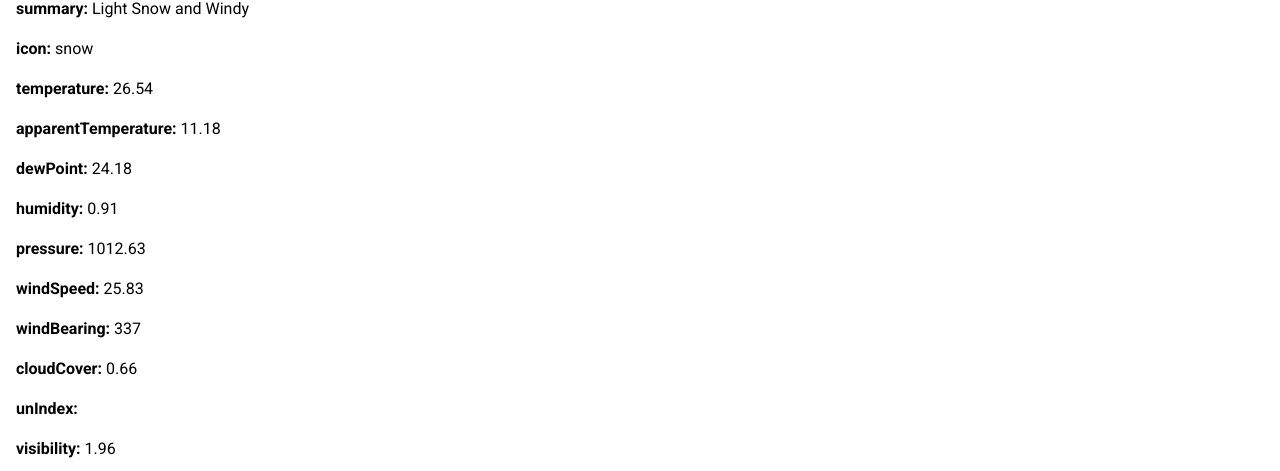
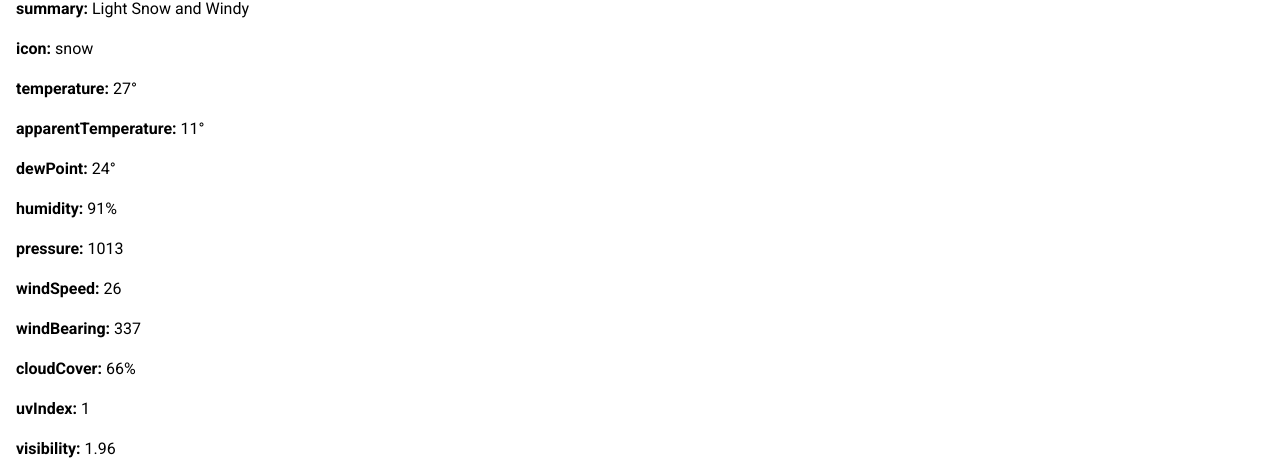
Before and after one commit to jdugdown/weather, a Vue app: page / in a window 1280 px wide. Shown: the part 181-652 px from the top of the page. Built offline with nearby package versions, Linux system fonts and the light colour scheme; a web font is replaced by a local one.

Commit message:
add temp, round, and percent filters

```diff
--- a/src/components/Currently.vue
+++ b/src/components/Currently.vue
@@ -3,15 +3,15 @@
     <p><strong>time:</strong> {{ forecast.time }}</p>
     <p><strong>summary:</strong> {{ forecast.summary }}</p>
     <p><strong>icon:</strong> {{ forecast.icon }}</p>
-    <p><strong>temperature:</strong> {{ forecast.temperature }}</p>
-    <p><strong>apparentTemperature:</strong> {{ forecast.apparentTemperature }}</p>
-    <p><strong>dewPoint:</strong> {{ forecast.dewPoint }}</p>
-    <p><strong>humidity:</strong> {{ forecast.humidity }}</p>
-    <p><strong>pressure:</strong> {{ forecast.pressure }}</p>
-    <p><strong>windSpeed:</strong> {{ forecast.windSpeed }}</p>
+    <p><strong>temperature:</strong> {{ forecast.temperature | temperature }}</p>
+    <p><strong>apparentTemperature:</strong> {{ forecast.apparentTemperature | temperature }}</p>
+    <p><strong>dewPoint:</strong> {{ forecast.dewPoint | temperature }}</p>
+    <p><strong>humidity:</strong> {{ forecast.humidity | percent }}</p>
+    <p><strong>pressure:</strong> {{ forecast.pressure | round }}</p>
+    <p><strong>windSpeed:</strong> {{ forecast.windSpeed | round }}</p>
     <p><strong>windBearing:</strong> {{ forecast.windBearing }}</p>
-    <p><strong>cloudCover:</strong> {{ forecast.cloudCover }}</p>
-    <p><strong>unIndex:</strong> {{ forecast.unIndex }}</p>
+    <p><strong>cloudCover:</strong> {{ forecast.cloudCover | percent }}</p>
+    <p><strong>uvIndex:</strong> {{ forecast.uvIndex }}</p>
     <p><strong>visibility:</strong> {{ forecast.visibility }}</p>
   </div>
 </template>
--- a/src/main.js
+++ b/src/main.js
@@ -11,3 +11,21 @@ new Vue({
   template: '<App/>',
   components: { App }
 })
+
+Vue.filter('temperature', function (value) {
+  if (!value) return ''
+  value = Math.round(value)
+  return value + '\xB0'
+})
+
+Vue.filter('percent', function (value) {
+  if (!value) return ''
+  value = value * 100
+  return value + '%'
+})
+
+Vue.filter('round', function (value) {
+  if (!value) return ''
+  value = Math.round(value)
+  return value
+})
```
